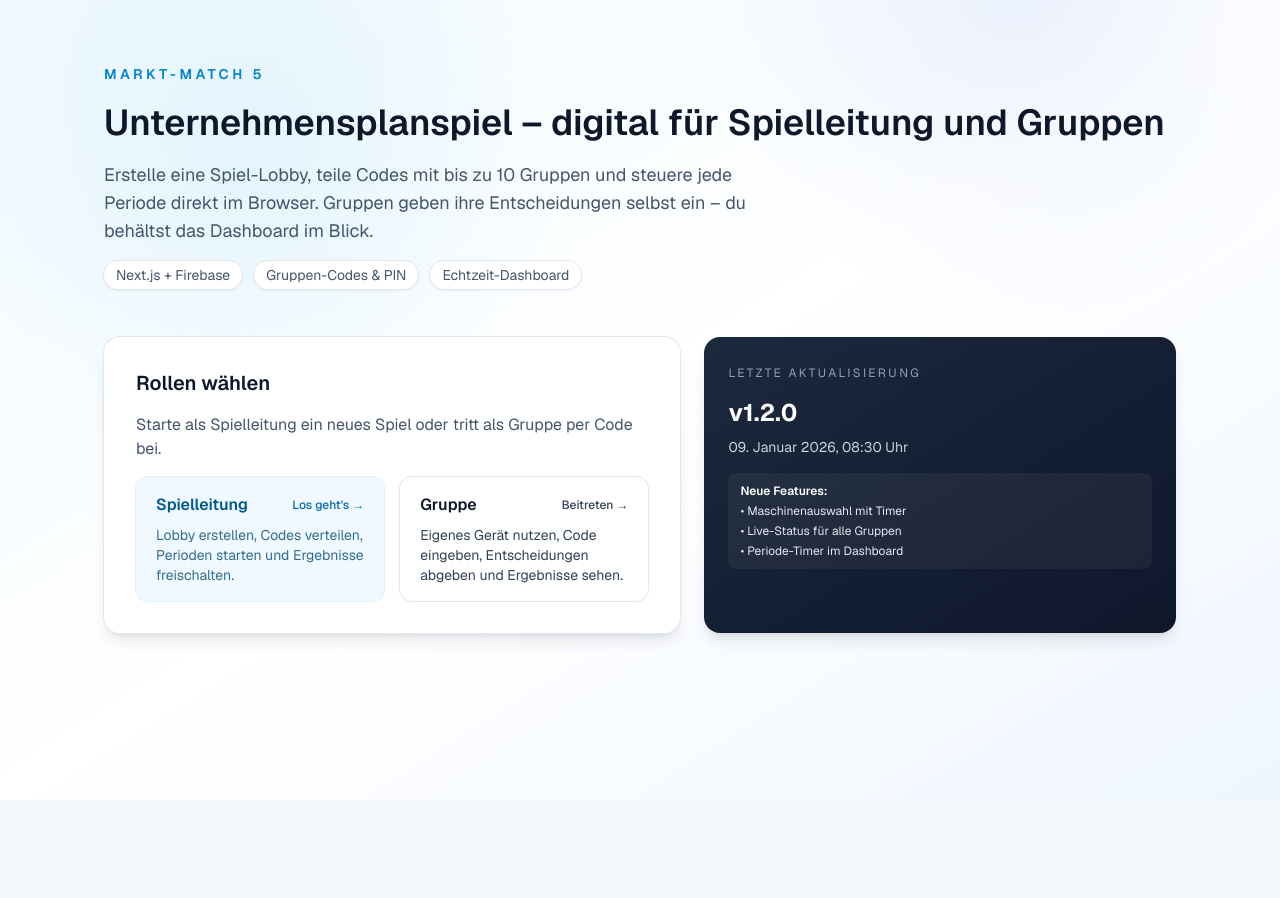
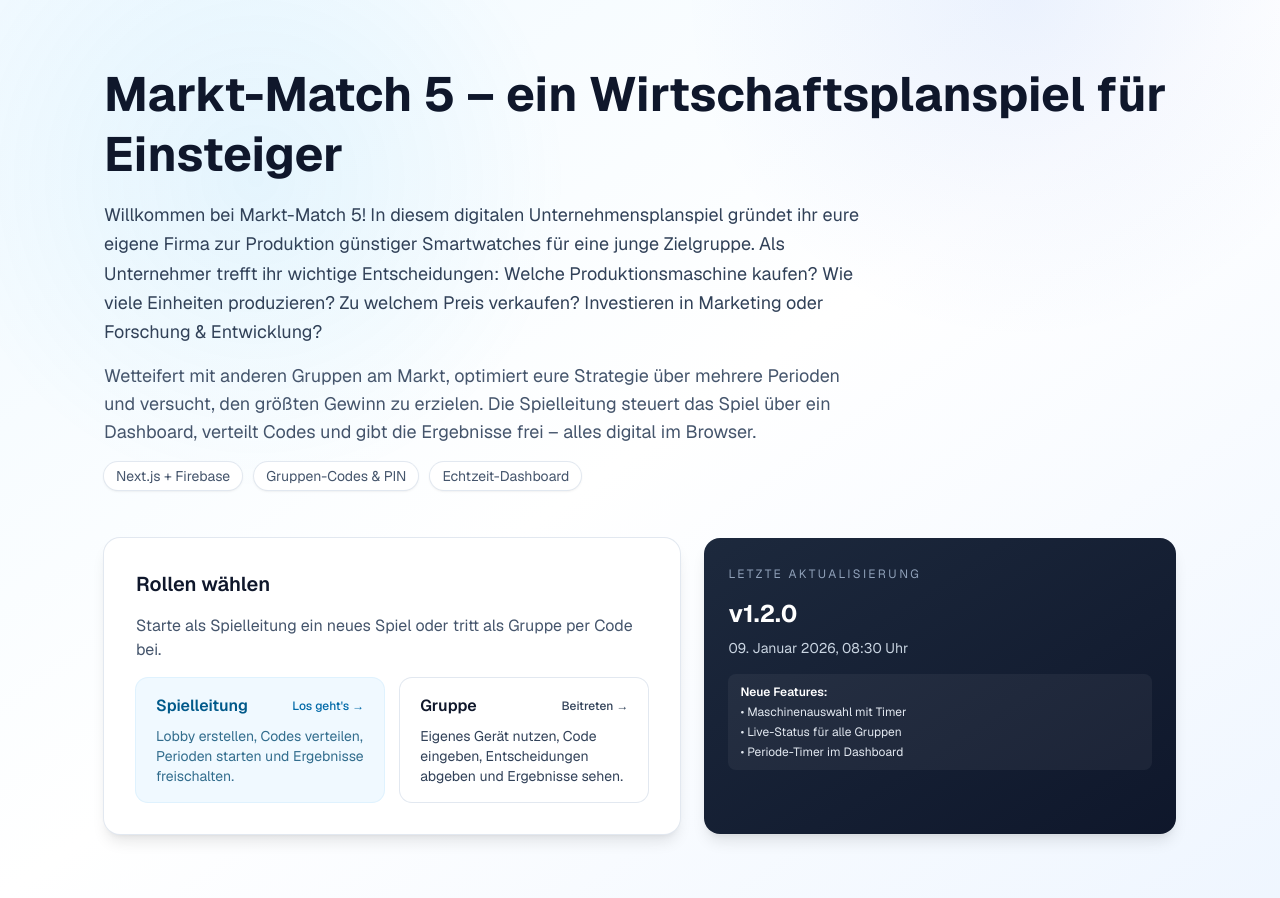
Before and after one commit to swjnmang/marktmatch5, a Next.js app in the folder mm5-vercel/: page / in a window 1280 px wide. Before the commit the page ends 800 px from the top, so only its background shows below. Built offline with nearby package versions, Linux system fonts and the light colour scheme.

Commit message:
feat: update homepage title and description

```diff
--- a/mm5-vercel/src/app/page.tsx
+++ b/mm5-vercel/src/app/page.tsx
@@ -6,14 +6,14 @@ export default function Home() {
       <div className="absolute inset-0 bg-[radial-gradient(circle_at_20%_20%,rgba(14,165,233,0.08),transparent_25%),radial-gradient(circle_at_80%_0%,rgba(37,99,235,0.08),transparent_25%)]" />
       <div className="relative mx-auto flex max-w-6xl flex-col gap-12 px-6 py-16 sm:px-10">
         <header className="flex flex-col gap-3 sm:gap-4">
-          <p className="text-sm font-semibold uppercase tracking-[0.25em] text-sky-600">
-            Markt-Match 5
+          <h1 className="text-3xl font-bold leading-tight text-slate-900 sm:text-4xl lg:text-5xl">
+            Markt-Match 5 – ein Wirtschaftsplanspiel für Einsteiger
+          </h1>
+          <p className="max-w-3xl text-base text-slate-700 sm:text-lg leading-relaxed">
+            Willkommen bei Markt-Match 5! In diesem digitalen Unternehmensplanspiel gründet ihr eure eigene Firma zur Produktion günstiger Smartwatches für eine junge Zielgruppe. Als Unternehmer trefft ihr wichtige Entscheidungen: Welche Produktionsmaschine kaufen? Wie viele Einheiten produzieren? Zu welchem Preis verkaufen? Investieren in Marketing oder Forschung & Entwicklung?
           </p>
-          <h1 className="text-3xl font-semibold leading-tight text-slate-900 sm:text-4xl">
-            Unternehmensplanspiel – digital für Spielleitung und Gruppen
-          </h1>
-          <p className="max-w-2xl text-base text-slate-600 sm:text-lg">
-            Erstelle eine Spiel-Lobby, teile Codes mit bis zu 10 Gruppen und steuere jede Periode direkt im Browser. Gruppen geben ihre Entscheidungen selbst ein – du behältst das Dashboard im Blick.
+          <p className="max-w-3xl text-base text-slate-600 sm:text-lg">
+            Wetteifert mit anderen Gruppen am Markt, optimiert eure Strategie über mehrere Perioden und versucht, den größten Gewinn zu erzielen. Die Spielleitung steuert das Spiel über ein Dashboard, verteilt Codes und gibt die Ergebnisse frei – alles digital im Browser.
           </p>
           <div className="flex flex-wrap gap-3 text-sm text-slate-600">
             <span className="rounded-full bg-white px-3 py-1 shadow-sm ring-1 ring-slate-200">Next.js + Firebase</span>
```
